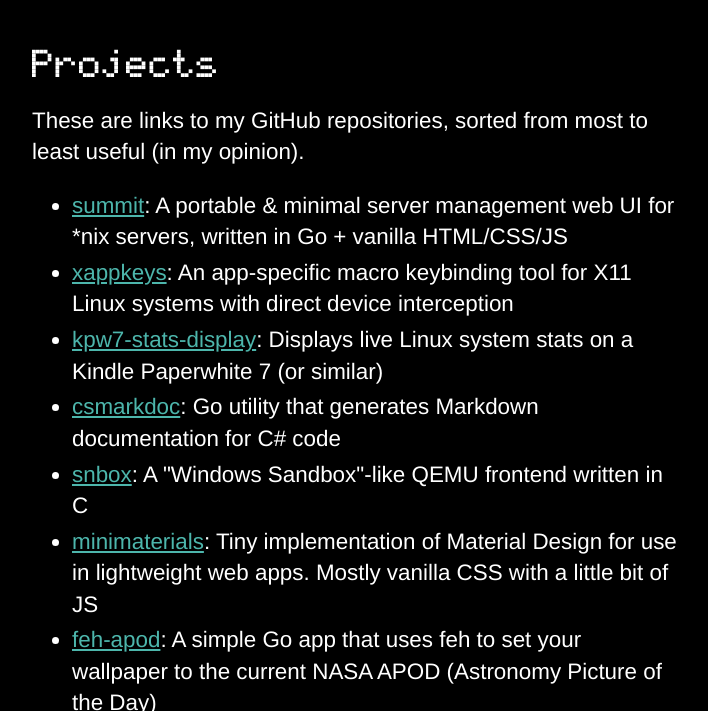
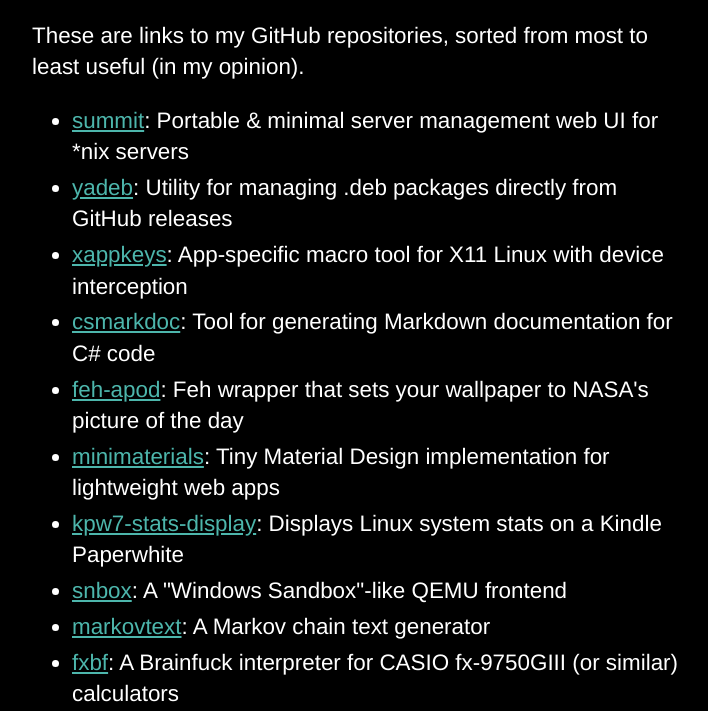
Before and after one commit to winksplorer/winksplorer.net, a plain HTML site: page index.html in a window 1280 px wide. Shown: the part 1007-1718 px from the top of the page, without its empty margins (283-991 px from the left). Drawn offline with Linux system fonts and the light colour scheme; a web font is replaced by a local one.

Commit message:
less yapping

```diff
--- a/index.html
+++ b/index.html
@@ -12,13 +12,11 @@
         <section class="colored">
             <div class="content">
                 <h1>winksplorer</h1>
-                <p>I’m a hobbyist developer, graphic designer, tech tinkerer, and that guy who uses gmake for literally everything.</p>
+                <p>I’m a hobbyist developer, tech tinkerer, graphic designer, and that guy who uses gmake for literally everything.</p>
 
-                <p>I don’t follow most modern conventions, which is probably why you're here. I tend to build things that solve my own problems, and my work is mostly in the form of websites, CLI tools, and libraries that prioritize efficiency first and sanity second.</p>
+                <p>I don't follow most modern conventions, which is probably why you're here. I only write software that I personally use. There are exceptions, like the occasional Casio add-in, but I don't spend months writing something "for learning purposes," only to rewrite it.</p>
 
-                <p>If you're mad about something's design or tech stack, I probably wrote it.</p>
-
-                <p>My email address is <a href="mailto:wink@winksplorer.net">wink@winksplorer.net</a>, but I don't check it often. Contact me via Matrix at <a href="https://matrix.to/#/@wink:envs.net">@wink:envs.net</a>.</p>
+                <p><s>Roast</s> Contact me at <a href="mailto:wink@winksplorer.net">wink@winksplorer.net</a>.</p>
             </div>
         </section>
 
@@ -39,16 +37,17 @@
                 <h2>Projects</h2>
                 <p>These are links to my GitHub repositories, sorted from most to least useful (in my opinion).</p>
                 <ul>
-                    <li><a href="https://github.com/winksplorer/summit">summit</a>: A portable & minimal server management web UI for *nix servers, written in Go + vanilla HTML/CSS/JS</li>
-                    <li><a href="https://github.com/winksplorer/xappkeys">xappkeys</a>: An app-specific macro keybinding tool for X11 Linux systems with direct device interception</li>
-                    <li><a href="https://github.com/winksplorer/kpw7-stats-display">kpw7-stats-display</a>: Displays live Linux system stats on a Kindle Paperwhite 7 (or similar)</li>
-                    <li><a href="https://github.com/winksplorer/csmarkdoc">csmarkdoc</a>: Go utility that generates Markdown documentation for C# code</li>
-                    <li><a href="https://github.com/winksplorer/snbox">snbox</a>: A "Windows Sandbox"-like QEMU frontend written in C</li>
-                    <li><a href="https://github.com/winksplorer/minimaterials">minimaterials</a>: Tiny implementation of Material Design for use in lightweight web apps. Mostly vanilla CSS with a little bit of JS</li>
-                    <li><a href="https://github.com/winksplorer/feh-apod">feh-apod</a>: A simple Go app that uses feh to set your wallpaper to the current NASA APOD (Astronomy Picture of the Day)</li>
-                    <li><a href="https://github.com/winksplorer/markovtext">markovtext</a>: A horrifically bad "language model" that's really just a Markov chain. Written in Node.js with one dependency, and easily <a href="pmc4/index.html">ported to browser</a></li>
+                    <li><a href="https://github.com/winksplorer/summit">summit</a>: Portable & minimal server management web UI for *nix servers</li>
+                    <li><a href="https://github.com/winksplorer/yadeb">yadeb</a>: Utility for managing .deb packages directly from GitHub releases</li>
+                    <li><a href="https://github.com/winksplorer/xappkeys">xappkeys</a>: App-specific macro tool for X11 Linux with device interception</li>
+                    <li><a href="https://github.com/winksplorer/csmarkdoc">csmarkdoc</a>: Tool for generating Markdown documentation for C# code</li>
+                    <li><a href="https://github.com/winksplorer/feh-apod">feh-apod</a>: Feh wrapper that sets your wallpaper to NASA's picture of the day</li>
+                    <li><a href="https://github.com/winksplorer/minimaterials">minimaterials</a>: Tiny Material Design implementation for lightweight web apps</li>
+                    <li><a href="https://github.com/winksplorer/kpw7-stats-display">kpw7-stats-display</a>: Displays Linux system stats on a Kindle Paperwhite</li>
+                    <li><a href="https://github.com/winksplorer/snbox">snbox</a>: A "Windows Sandbox"-like QEMU frontend</li>
+                    <li><a href="https://github.com/winksplorer/markovtext">markovtext</a>: A Markov chain text generator</li>
                     <li><a href="https://github.com/winksplorer/fxbf">fxbf</a>: A Brainfuck interpreter for CASIO fx-9750GIII (or similar) calculators</li>
-                    <li><a href="https://github.com/winksplorer/winksplorer.net">winksplorer.net</a>: This website. Written in vanilla HTML/CSS/JS</li>
+                    <li><a href="https://github.com/winksplorer/winksplorer.net">winksplorer.net</a>: This website, Written in vanilla HTML/CSS/JS</li>
                 </ul>
             </div>
         </section>
```
Also changed, not shown: cbz-reader/index.html (+1 -1 lines).
